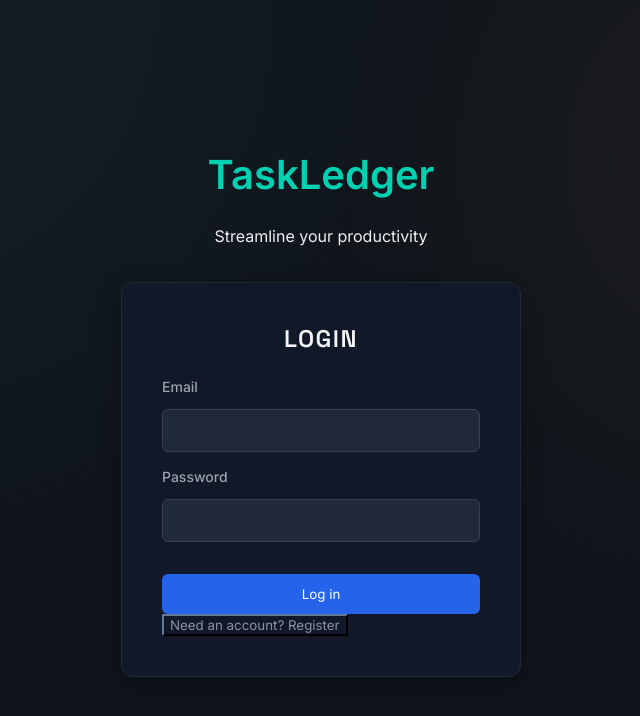
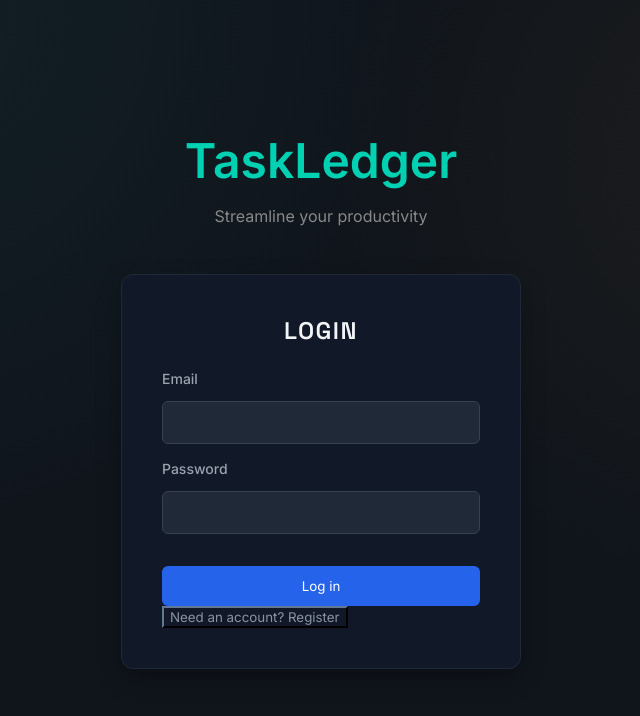
Before and after one commit to aditii0104/Task-Tracker, a React (Vite) app in the folder frontend/: page / in a window 1280 px wide. Shown: the top 716 px of the page, without its empty margins (319-959 px from the left). Built offline with nearby package versions, Linux system fonts and the light colour scheme; no server answers.

Commit message:
Add TaskLedger branding to login page

```diff
--- a/frontend/src/Login.jsx
+++ b/frontend/src/Login.jsx
@@ -48,7 +48,6 @@ const Login = ({ onSuccess, onSwitchToRegister }) => {
   };
 
   return (
-    <div className="login-page-wrapper">
     <div className="login-page-wrapper" style={{
       display: 'flex',
       flexDirection: 'column',
@@ -56,15 +55,16 @@ const Login = ({ onSuccess, onSwitchToRegister }) => {
       justifyContent: 'center',
       minHeight: '100vh'
     }}>
+
       {/* Branding Header */}
-      <div className="brand-header" style={{ textAlign: 'center', marginBottom: '20px' }}>
-        <h1 className="brand-title" style={{ fontSize: '2.5rem', color: '#00d1b2' }}>
+      <div className="brand-header" style={{ textAlign: 'center', marginBottom: '2rem' }}>
+        <h1 className="brand-title" style={{ fontSize: '3rem', color: '#00d1b2', margin: 0 }}>
           TaskLedger
         </h1>
-        <p className="brand-subtitle">Streamline your productivity</p>
+        <p className="brand-subtitle" style={{ color: '#888' }}>Streamline your productivity</p>
       </div>
 
-      {/* Login Panel */}
+      {/* Login Panel - Explicitly centered */}
       <form className="auth-panel" style={{ width: '100%', maxWidth: '400px' }} onSubmit={handleSubmit}>
         <h2 className="panel-title">Login</h2>
 
@@ -90,7 +90,7 @@ const Login = ({ onSuccess, onSwitchToRegister }) => {
           Need an account? Register
         </button>
       </form>
-    </div>
+
   </div>
 );
 };
```
Lines whose indentation alone changed are shown as unchanged.
